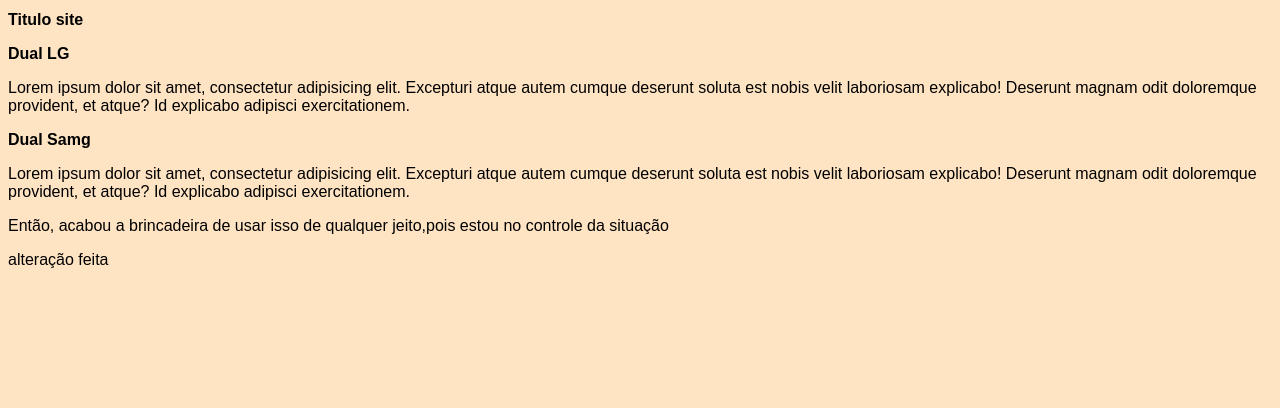
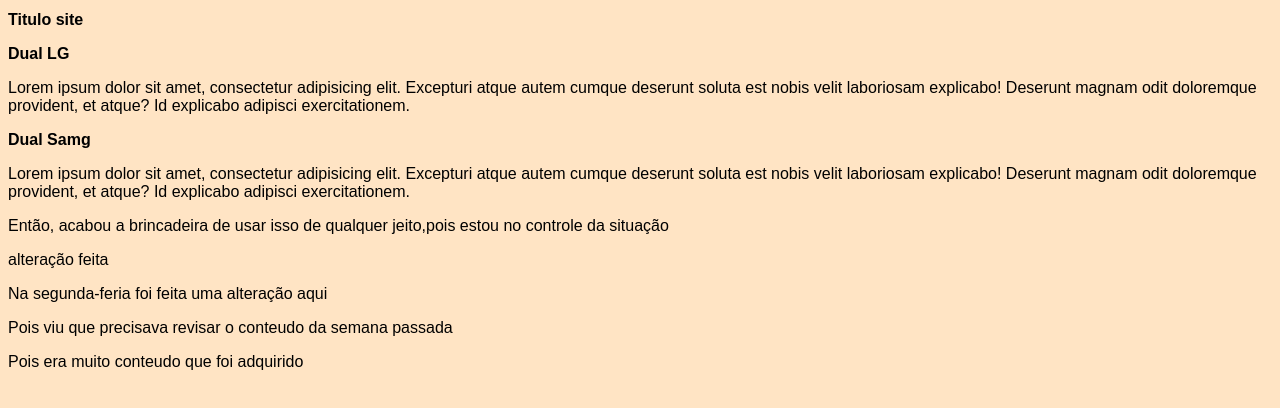
Before and after one commit to andre-albuquerque01/Projeto-github, a plain HTML site: page index.html in a window 1280 px wide. Drawn offline with Linux system fonts and the light colour scheme.

Commit message:
Update index.html

```diff
--- a/index.html
+++ b/index.html
@@ -23,6 +23,9 @@
     </article>
     <label>Então, acabou a brincadeira de usar isso de qualquer jeito,pois estou no controle da situação</label>
     <p>alteração feita</p>
+    <p>Na segunda-feria foi feita uma alteração aqui</p>
+    <p>Pois viu que precisava revisar o conteudo da semana passada</p>
+    <p>Pois era muito conteudo que foi adquirido</p>
 </body>
 
 </html>
```
